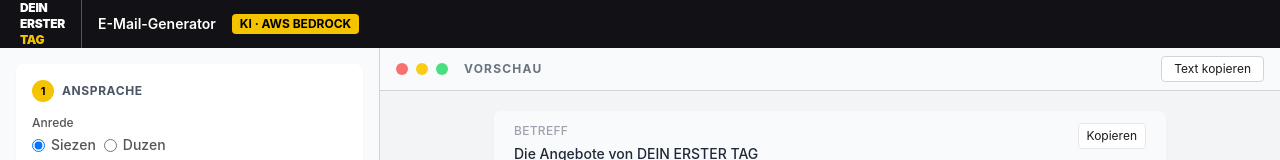
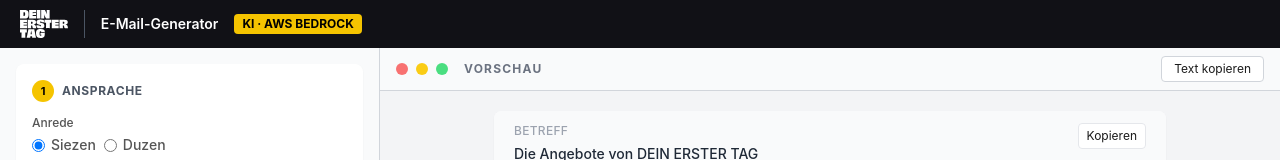
Before and after one commit to roberttgreve-web/salesmail-generator, a Next.js app: page / in a window 1280 px wide. Shown: the top 160 px of the page. Built offline with nearby package versions, Linux system fonts and the light colour scheme.

Commit message:
feat: echtes DET-Logo im Header (weiß invertiert auf dunklem Hintergrund)

```diff
--- a/app/page.tsx
+++ b/app/page.tsx
@@ -37,16 +37,12 @@ export default function Home() {
         style={{ background: "#111116", height: 48 }}
       >
         <div className="flex items-center gap-3">
-          <div className="flex flex-col leading-none">
-            <span className="text-white font-black text-xs tracking-tight">DEIN</span>
-            <span className="text-white font-black text-xs tracking-tight">ERSTER</span>
-            <span
-              className="font-black text-xs tracking-tight"
-              style={{ color: "#F5C400" }}
-            >
-              TAG
-            </span>
-          </div>
+          {/* eslint-disable-next-line @next/next/no-img-element */}
+          <img
+            src="/logo.svg"
+            alt="DEIN ERSTER TAG"
+            style={{ height: 28, width: "auto", filter: "brightness(0) invert(1)" }}
+          />
           <div className="w-px bg-gray-600 self-stretch mx-1" />
           <span className="text-white font-semibold text-sm">E-Mail-Generator</span>
           <span
```
Also changed, not shown: public/logo.svg (added).
